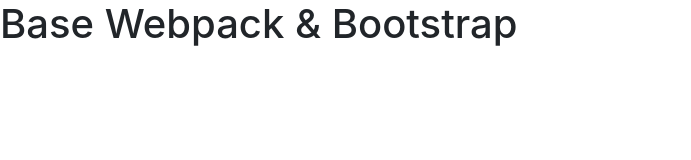
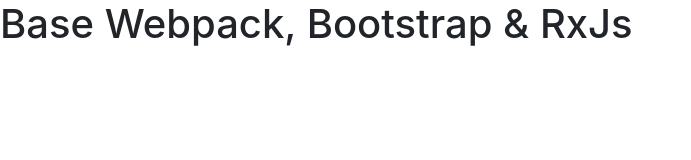
Before and after one commit to ChemaAlfonso/Base-webpack-rxjs, a website built with webpack: page index.html in a window 1280 px wide. Shown: the whole page, without its empty margins (0-691 px from the left). Built offline with nearby package versions, Linux system fonts and the light colour scheme.

Commit message:
Base project

```diff
--- a/index.html
+++ b/index.html
@@ -7,7 +7,7 @@
 
     <meta name="author" content="Chema Alfonso">
 
-    <title>Base Webpack & Bootstrap</title>
+    <title>Base Webpack, Bootstrap & RxJs</title>
 
     <!-- Bootstrap -->
     <link rel="shortcut icon" href="assets/img/favicon.ico">
@@ -15,7 +15,7 @@
 
 </head>
 <body>
-    <h1>Base Webpack & Bootstrap</h1>
+    <h1>Base Webpack, Bootstrap & RxJs</h1>
 
 
     <!-- Bootstrap -->
```
Also changed, not shown: README.md, src/index.ts (line endings or trailing spaces).
